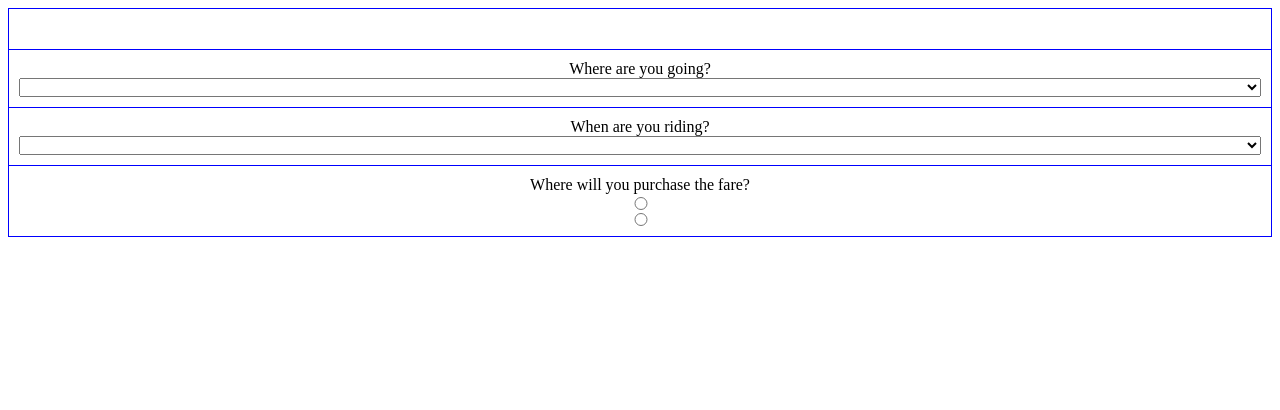
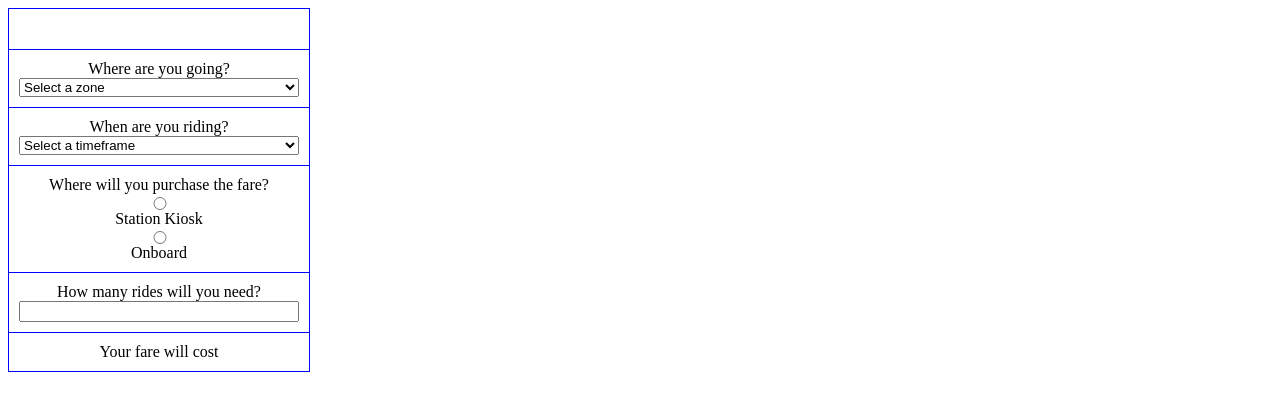
Before and after one commit to tomignarri/code-challenges, a React (Create React App) app: page / in a window 1280 px wide. Shown: the top 410 px of the page. Built offline with nearby package versions, Linux system fonts and the light colour scheme.

Commit message:
added fare calculation hook and new user input and fare display

```diff
--- a/src/App.css
+++ b/src/App.css
@@ -2,13 +2,13 @@
 
 .container {
     border: 1px solid blue;
+    width: 300px;
 }
 
 .purchaseLocation {
     border-top: 1px solid blue;
     display: flex;
     flex-direction: column;
-    justify-content: center;
     text-align: center;
     padding: 10px;
 }
@@ -17,7 +17,6 @@
     border-top: 1px solid blue;
     display: flex;
     flex-direction: column;
-    justify-content: center;
     text-align: center;
     padding: 10px;
 }
@@ -25,3 +24,19 @@
 .header{
     height: 40px;
 }
+
+.rideQuantity {
+    border-top: 1px solid blue;
+    display: flex;
+    flex-direction: column;
+    text-align: center;
+    padding: 10px;
+}
+
+.calculatedFare {
+    border-top: 1px solid blue;
+    display: flex;
+    flex-direction: column;
+    text-align: center;
+    padding: 10px;
+}
--- /dev/null
+++ b/src/components/CalculatedFare.js
@@ -0,0 +1,14 @@
+import '../App.css';
+
+function CalculatedFare(props) {
+
+
+
+  return (
+    <div className="calculatedFare">
+        Your fare will cost
+    </div>
+  );
+}
+
+export default CalculatedFare;
--- a/src/components/PurchaseLocation.js
+++ b/src/components/PurchaseLocation.js
@@ -1,12 +1,22 @@
 import '../App.css';
 
 function PurchaseLocation(props) {
+
+  const onSelection = (locationSelection) => {
+    console.log(locationSelection.target.value);
+    props.passUserInput(locationSelection.target.value);
+  };
+
   return (
-    <div className="purchaseLocation">
-        {props.title}
-        <input type="radio" id="" name="" value="Station Kiosk"></input>
-        <input type="radio" id="" name="" value="Onboard"></input>
+
+    <div className="purchaseLocation" onChange={e => onSelection(e)}>
+      {props.title}
+      <input type="radio" id="stationkiosk" name="purchaseLocation" value="Station Kiosk"></input>
+      Station Kiosk
+      <input type="radio" id="onboard" name="purchaseLocation" value="Onboard"></input>
+      Onboard
     </div>
+
   );
 }
 
--- /dev/null
+++ b/src/components/RideQuantity.js
@@ -0,0 +1,18 @@
+import '../App.css';
+
+function RideQuantity(props) {
+
+  const onNumberInput = (rideQuantity) => {
+    props.passUserInput(rideQuantity.target.value);
+  }
+
+  return (
+    <div className="rideQuantity" onChange={e => onNumberInput(e)}>
+        {props.title}
+        <input type="number" id="rideQuantity" name="rideQuantity"
+        min="1" max="100"></input>
+    </div>
+  );
+}
+
+export default RideQuantity;
--- a/src/components/container.js
+++ b/src/components/container.js
@@ -1,22 +1,76 @@
 import '../App.css';
-import Dropdown from './Dropdown'
-import useFetch from '../hooks/useFetch'
-import PurchaseLocation from '../components/PurchaseLocation'
+import Dropdown from './Dropdown';
+import useFetch from '../hooks/useFetch';
+import PurchaseLocation from '../components/PurchaseLocation';
+import RideQuantity from './RideQuantity';
+import React, { useState } from 'react';
+import CalculatedFare from './CalculatedFare'
+import useFareCalculation from '../hooks/useFareCalculation'
 
 
 
 function Container() {
 
-    const { getFares } = useFetch();
+    const { data } = useFetch();
+    const { calculateFare } = useFareCalculation();
 
-    getFares();
+
+    const [fareInformation, setFareInformation] = useState({
+        zone: "",
+        timeFrame: "",
+        purchaseLocation: "",
+        rideQuantity: 1
+    });
+
+    const zones = data.zones && data.zones.map(zone => zone.name);
+
+    const zoneUpdate = (userZone) => {
+        setFareInformation({...fareInformation, zone: userZone});
+        console.log(fareInformation);
+    }
+
+    const timeframeUpdate = (userTimeframe) => {
+        setFareInformation({...fareInformation, timeFrame: userTimeframe});
+        console.log(fareInformation);
+    }
+
+    const purchaseLocationUpdate = (purchaseLocation) => {
+        setFareInformation({...fareInformation, purchaseLocation: purchaseLocation});
+        console.log(fareInformation);
+    }
+
+    const rideQuantityUpdate = (rideQuantity) => {
+        setFareInformation({...fareInformation, rideQuantity: rideQuantity});
+        console.log(fareInformation);
+        calculateFare(fareInformation, data.zones)
+
+    }
+
+    //useFareCalculation(fareInformation, data.zones);
+
 
     return (
         <div className="container">
             <div className="header"></div>
-            <Dropdown title="Where are you going?" dropdownOptions="" />
-            <Dropdown title="When are you riding?" dropdownOptions="" />
-            <PurchaseLocation title="Where will you purchase the fare?" />
+            <Dropdown
+                title="Where are you going?"
+                dropdownOptions={zones}
+                dropdownPreview="Select a zone"
+                passUserInput={zoneUpdate} />
+            <Dropdown
+                title="When are you riding?"
+                dropdownOptions={["weekday", "evening_weekend", "anytime"]}
+                dropdownPreview="Select a timeframe"
+                passUserInput={timeframeUpdate} />
+            <PurchaseLocation
+                title="Where will you purchase the fare?"
+                passUserInput={purchaseLocationUpdate} />
+            <RideQuantity
+                title="How many rides will you need?"
+                passUserInput={rideQuantityUpdate} />
+            <CalculatedFare
+            userSelection={fareInformation} />
+
         </div>
     );
 }
--- a/src/components/dropdown.js
+++ b/src/components/dropdown.js
@@ -1,18 +1,22 @@
 import '../App.css';
-import React, { useState } from 'react';
+import React from 'react';
 
 function Dropdown(props) {
 
-  const [setSelectionItems, selectionItems] = useState();
+    const onChange = (e) => {
+        console.log(e.target.value);
+        props.passUserInput(e.target.value);
+    }
 
     return (
         <div className="dropdown">
             {props.title}
 
-
-
-        <select>
-            <option value=""></option>
+            <select onChange={e => onChange(e)}>
+                <option value={props.dropdownPreview}>{props.dropdownPreview}</option>
+                {props.dropdownOptions && props.dropdownOptions.map(option =>
+                    <option value={option}>{option}</option>
+                )}
             </select>
         </div>
     );
--- /dev/null
+++ b/src/hooks/useFareCalculation.js
@@ -0,0 +1,21 @@
+
+
+
+const useFareCalculation = () => {
+
+    var zone = undefined;
+
+    const calculateFare = (userSelection, fareData) => {
+        zone = fareData.filter(zone => zone.name === userSelection.zone)
+        console.log(zone);
+
+    }
+
+
+
+    return { calculateFare };
+
+
+}
+
+export default useFareCalculation;
--- a/src/hooks/useFetch.js
+++ b/src/hooks/useFetch.js
@@ -1,16 +1,24 @@
-
+import React, { useEffect, useState } from 'react';
 
 
 const useFetch = () => {
 
-    const getFares = async () => {
-        const response = await fetch("../../fares.json");
-        const data = await response.json();
-        console.log(data);
-        return data;
-    }
+    const [data, setData] = useState([]);
 
-    return { getFares }
+    useEffect(() => {
+        const getFares = async () => {
+            const response = await fetch("../../fares.json");
+            const data = await response.json();
+            setData(data);
+        };
+
+        getFares();
+    },[]);
+    //first i was returning html b/c fares.json could not be located
+    //is the fetch url cached? this makes no sense
+
+
+    return { data }
 }
 
 export default useFetch;
```
Lines whose indentation alone changed are shown as unchanged.
